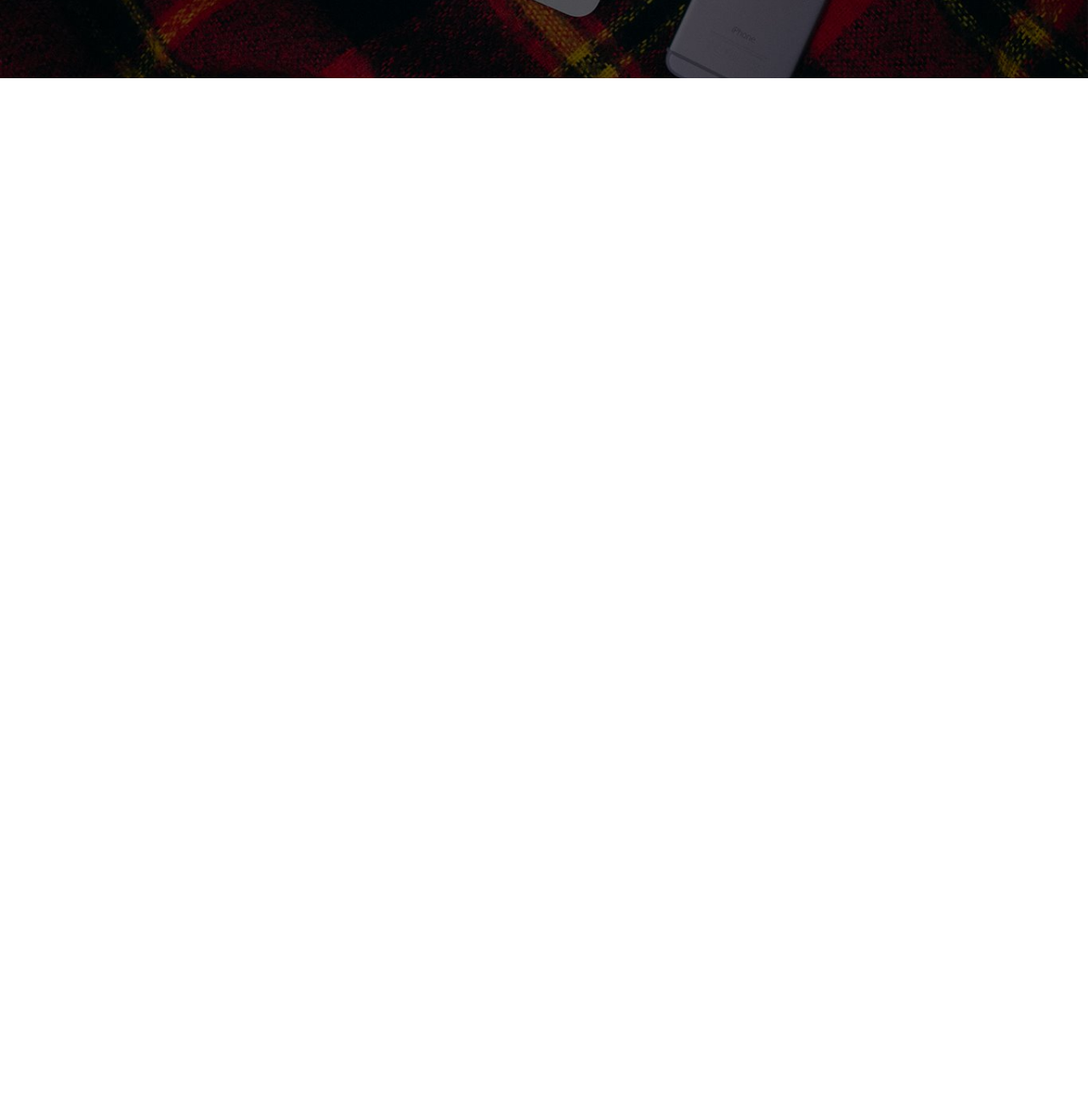
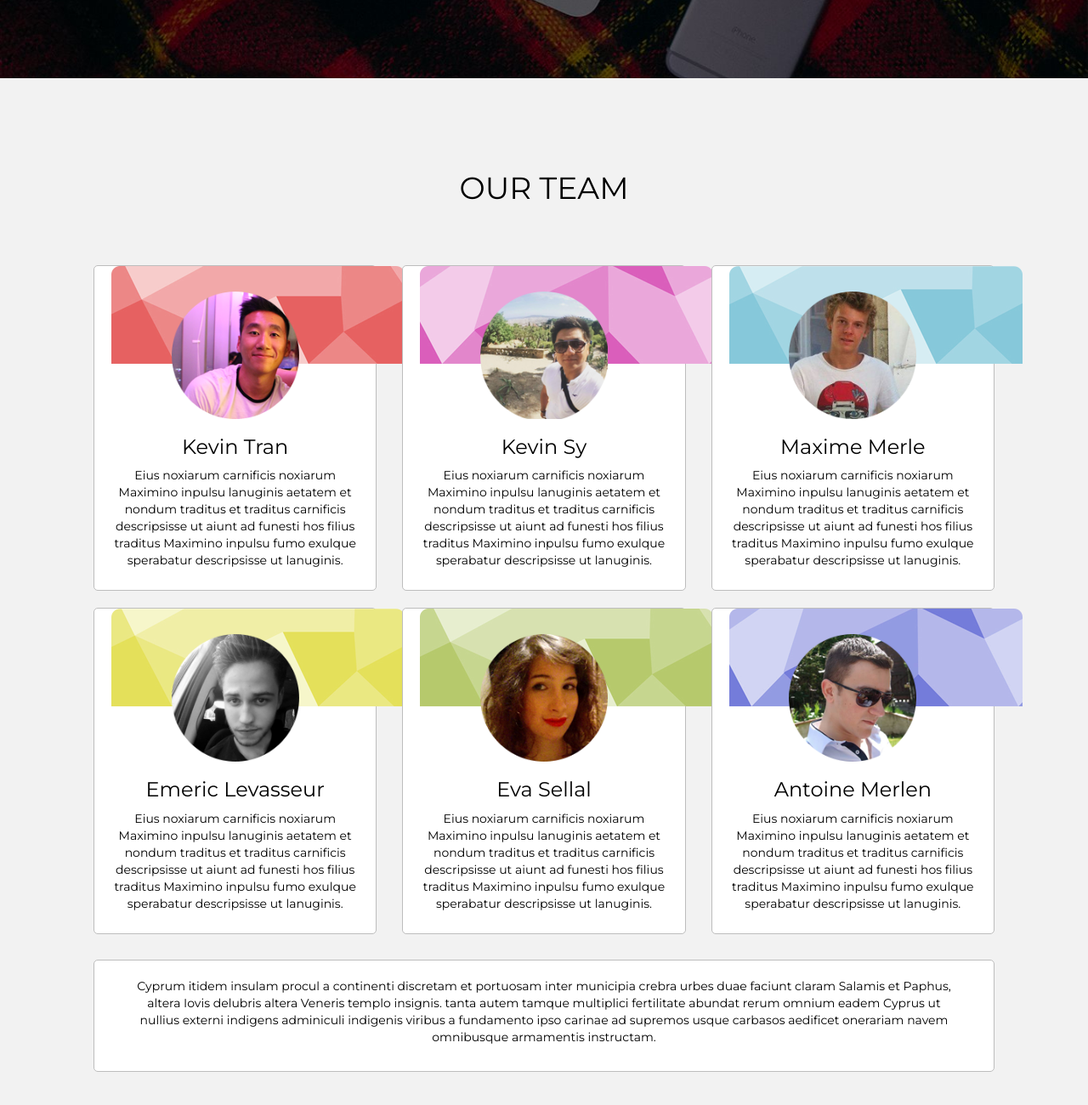
Before and after one commit to antoninmar/BAPAward, a plain HTML site: page partieI/index.html in a window 1280 px wide. Shown: the part 548-1848 px from the top of the page at 85% size. Before the commit the page ends 800 px from the top, so only its background shows below. Drawn offline with Linux system fonts and the light colour scheme.

Commit message:
Bloquage final

```diff
--- a/partieI/index.html
+++ b/partieI/index.html
@@ -3,6 +3,7 @@
 <head>
 	<link rel="stylesheet" type="text/css" href="style.css">
 	<link rel="stylesheet" type="text/css" href="bootstrap/css/bootstrap.css">
+	<link href="https://fonts.googleapis.com/css?family=Montserrat" rel="stylesheet">
 	<title></title>
 </head>
 <body>
@@ -31,8 +32,90 @@
 </section>
 
 
-</body>
-</html>
+
+<section id="block2">
+	<div class="row">
+		<div class="col-md-12 col-sm-12 col-xs-12 text-center">
+			<h1 class="" id="titre1">OUR TEAM</h1>
+		</div>
+	</div>
+
+	    <div id="team">
+        <div class="row">
+				  <div class="col-md-4 text-center">
+						<div id="photo">
+					 <div id="fond"><img class="" src="calque1.png";></div>
+		        <div id="img"><img class="" src="kevintran.png" style="height: 150px;width: 150px;"></div>
+		          <h3>Kevin Tran</h3>
+			          <p>Eius noxiarum carnificis noxiarum Maximino inpulsu lanuginis aetatem et nondum traditus et traditus carnificis descripsisse ut aiunt ad funesti hos filius traditus Maximino inpulsu fumo exulque sperabatur descripsisse ut lanuginis.</p>
+         </div>
+			 </div>
+
+			   <div class="col-md-4 text-center">
+					 <div id="photo">
+					<div id="fond"><img class="" src="calque2.png";></div>
+					 <div id="img"><img class="" src="kevinsy.png" style="height: 150px;width: 150px;"></div>
+					    <h3>Kevin Sy</h3>
+						    <p>Eius noxiarum carnificis noxiarum Maximino inpulsu lanuginis aetatem et nondum traditus et traditus carnificis descripsisse ut aiunt ad funesti hos filius traditus Maximino inpulsu fumo exulque sperabatur descripsisse ut lanuginis.</p>
+							</div>
+			  </div>
+
+			  <div class="col-md-4 text-center">
+					<div id="photo">
+						<div id="fond"><img class="" src="calque3.png";></div>
+			    <div id="img"><img class="" src="maxime.png" style="height: 150px;width: 150px;"></div>
+					   <h3>Maxime Merle</h3>
+						   <p>Eius noxiarum carnificis noxiarum Maximino inpulsu lanuginis aetatem et nondum traditus et traditus carnificis descripsisse ut aiunt ad funesti hos filius traditus Maximino inpulsu fumo exulque sperabatur descripsisse ut lanuginis.</p>
+		   </div>
+		 </div>
+		 </div>
+
+	 </br>
+
+		 <div class="row">
+			 <div class="col-md-4 text-center">
+				 <div id="photo">
+					 <div id="fond"><img class="" src="calque4.png";></div>
+				 <div id="img"><img class="" src="emeric.png" style="height: 150px;width: 150px;"></div>
+					 <h3>Emeric Levasseur</h3>
+						 <p>Eius noxiarum carnificis noxiarum Maximino inpulsu lanuginis aetatem et nondum traditus et traditus carnificis descripsisse ut aiunt ad funesti hos filius traditus Maximino inpulsu fumo exulque sperabatur descripsisse ut lanuginis.</p>
+			</div>
+		</div>
+
+
+			<div class="col-md-4 text-center">
+				<div id="photo">
+					<div id="fond"><img class="" src="calque5.png";></div>
+				<div id="img"><img class="" src="eva.png" style="height: 150px;width: 150px;"></div>
+					 <h3>Eva Sellal</h3>
+						 <p>Eius noxiarum carnificis noxiarum Maximino inpulsu lanuginis aetatem et nondum traditus et traditus carnificis descripsisse ut aiunt ad funesti hos filius traditus Maximino inpulsu fumo exulque sperabatur descripsisse ut lanuginis.</p>
+		 </div>
+	 </div>
+
+
+		 <div class="col-md-4 text-center">
+			 <div id="photo">
+				 <div id="fond"><img class="" src="calque6.png";></div>
+			 <div id="img"><img class="" src="antoine.png" style="height: 150px;width: 150px;"></div>
+					<h3>Antoine Merlen</h3>
+						<p>Eius noxiarum carnificis noxiarum Maximino inpulsu lanuginis aetatem et nondum traditus et traditus carnificis descripsisse ut aiunt ad funesti hos filius traditus Maximino inpulsu fumo exulque sperabatur descripsisse ut lanuginis.</p>
+		</div>
+	</div>
+	</div>
+
+ <div id="text-team">
+	 <article>
+	<div class="row">
+		<div class="col-md-12 text-center">
+			 <p>Cyprum itidem insulam procul a continenti discretam et portuosam inter municipia crebra urbes duae faciunt claram Salamis et Paphus, altera Iovis delubris altera Veneris templo insignis.
+				  tanta autem tamque multiplici fertilitate abundat rerum omnium eadem Cyprus ut nullius externi indigens adminiculi indigenis viribus a fundamento ipso carinae ad supremos usque carbasos aedificet onerariam navem omnibusque armamentis instructam.</p>
+	 </div>
+ </div>
+ </article>
+ </div>
+ </div>
+
+</section>
 
 
 </body>
--- a/partieI/style.scss
+++ b/partieI/style.scss
@@ -1,3 +1,5 @@
+
+
 #block1{
 	background: url('bg1.jpg');
 	background-size: cover;
@@ -32,3 +34,58 @@
 
 
 }
+
+
+
+
+#block2{
+	background-color: #f2f2f2;
+	background-size: cover;
+	background-position: center;
+	color: #000;
+	margin:0 auto;
+	padding: 90px 0 90px 0;
+	font-family: 'Montserrat', sans-serif;
+
+
+   #img {
+   margin-top: 30px;
+	 position: relative;
+}
+
+	#fond {
+		position: absolute;
+	}
+
+
+   #team {
+	 margin: 60px 110px 0 110px;
+}
+
+	#photo {
+		border-width: 1px 1px 1px 1px;
+		border-style:solid;
+		border-color:#BDBDBD;
+		border-radius: 5px;
+		background-color: #fff;
+		padding: 0 20px 15px 20px;
+
+}
+
+  #text-team {
+  margin-top: 30px;
+}
+
+
+  article {
+	border-width: 1px 1px 1px 1px;
+  border-style:solid;
+  border-color:#BDBDBD;
+	border-radius: 5px;
+	background-color: #fff;
+	padding: 20px 50px 20px 50px;
+
+}
+
+
+}
```
Also changed, not shown: partieI/antoine.png (added), partieI/calque1.png (added), partieI/calque2.png (added), partieI/calque3.png (added), partieI/calque4.png (added), partieI/calque5.png (added), partieI/calque6.png (added), partieI/emeric.png (added), partieI/eva.png (added), partieI/kevinsy.png (added), partieI/kevintran.png (added), partieI/maxime.png (added), partieI/style.css, 1 other file.
